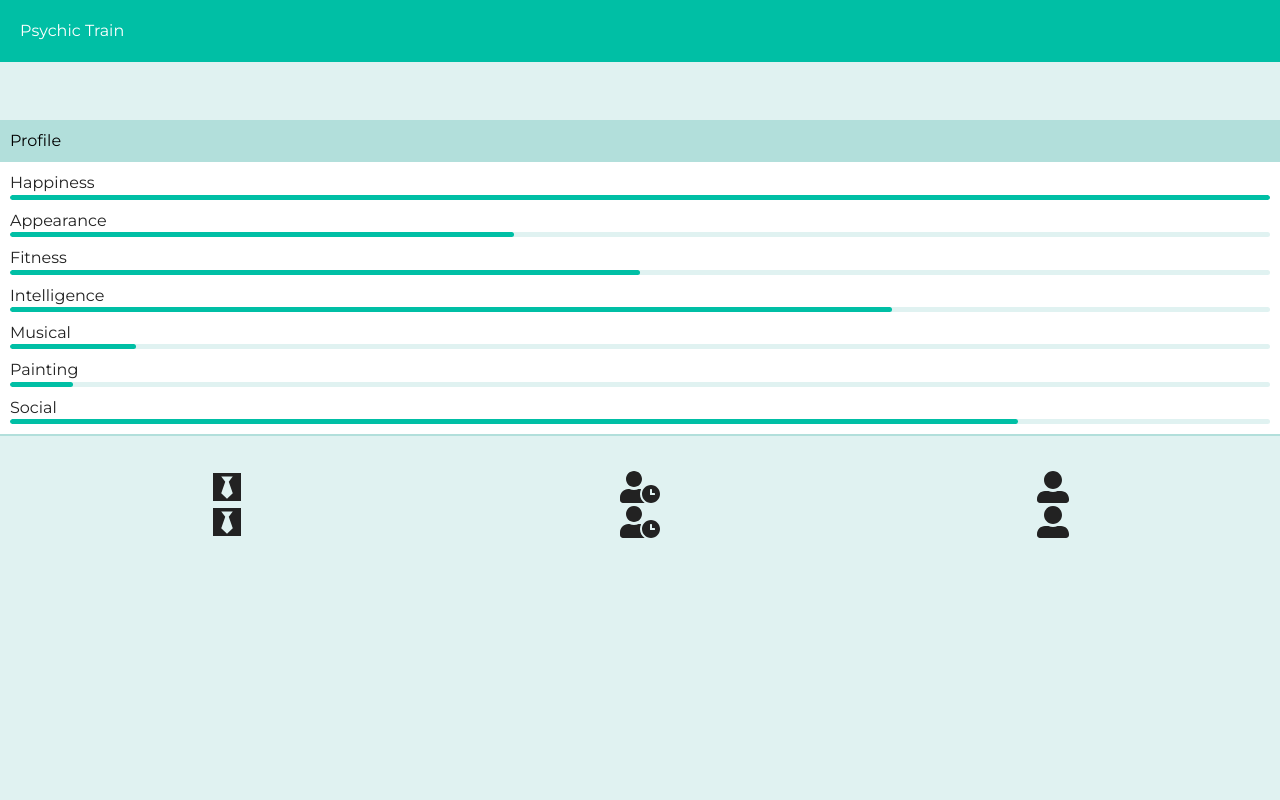
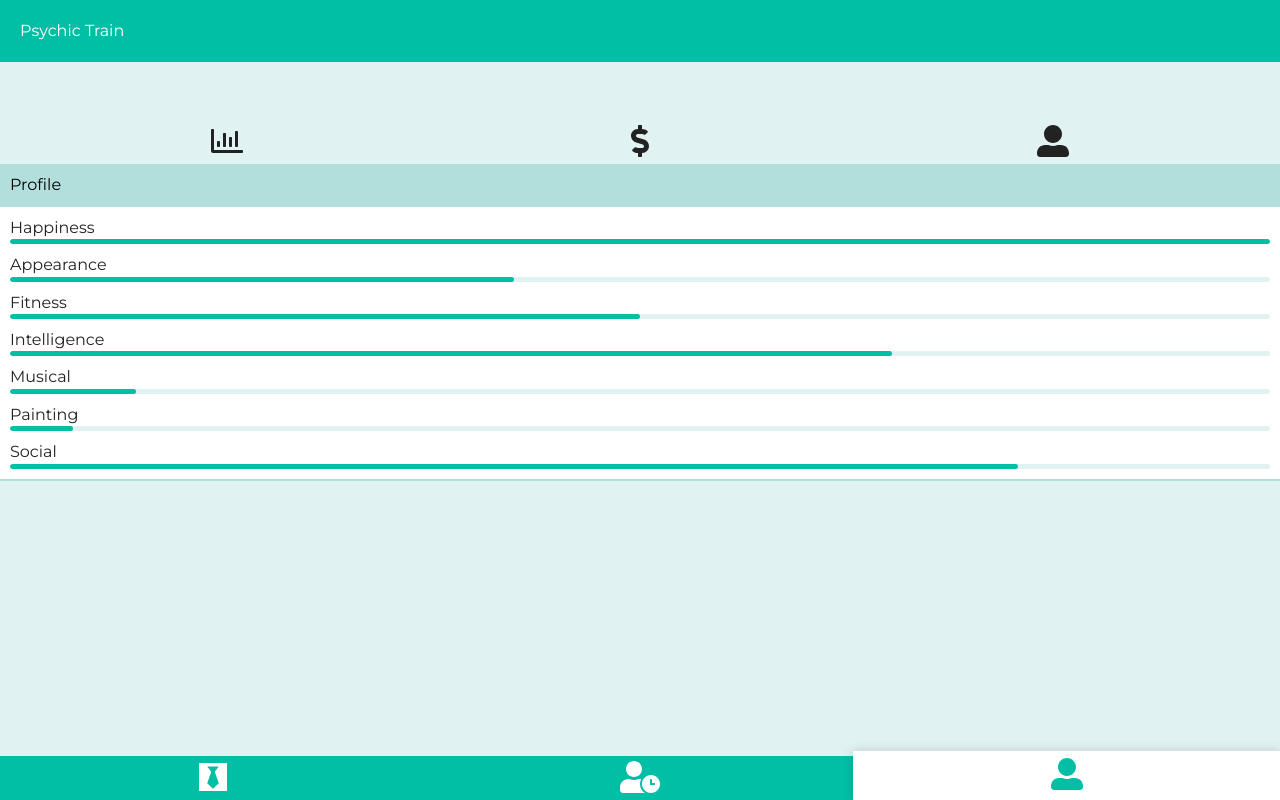
Before and after one commit to ciccibus/psychic-train, a website: page profile.html in a window 1280 px wide. Drawn offline with Linux system fonts and the light colour scheme.

Commit message:
fixed navigation

```diff
--- a/profile.html
+++ b/profile.html
@@ -51,7 +51,20 @@
         Psychic Train
     </header>
     <main class="u-container" style="margin-top: 100px;">
-
+        <div class="u-container--wide">
+            <ul class="u-clean-list u-flex u-flex--wrap">
+                <li class="c-button c-button--1-3">
+                    <a href="career.html"><i class="far fa-chart-bar fa-2x"></i> <span class="u-visually-hidden">Your
+                            stats</span></a>
+                </li>
+                <li class="c-button c-button--1-3">
+                    <a href="#"><i class="fas fa-dollar-sign fa-2x"></i> <span class="u-visually-hidden">Your finance</span></a>
+                </li>
+                <li class="c-button c-button--1-3">
+                    <a href="profile.html"><i class="fas fa-user-alt fa-2x"></i> <span class="u-visually-hidden">Profile</span></a>
+                </li>
+            </ul>
+        </div>
         <article class="c-card">
             <header class="c-card__header">Profile</header>
             <ul class="c-card__feed u-clean-list">
@@ -113,30 +126,24 @@
                 </li>
             </ul>
         </article>
-        <div class="u-container--wide">
-            <ul class="u-clean-list u-flex u-flex--wrap">
-                <li class="c-button c-button--1-3">
+
+    </main>
+    <footer>
+        <nav class="c-nav-bar u-container--wide">
+            <ul class="u-clean-list u-flex">
+                <li class="c-nav-bar__item c-button c-button--1-3">
                     <a href="career.html"><i class="fab fa-black-tie fa-2x"></i> <span class="u-visually-hidden">Carrer</span></a>
                 </li>
-                <li class="c-button c-button--1-3">
-                    <a href="#"><i class="fas fa-user-clock fa-2x"></i> <span class="u-visually-hidden">News year</span></a>
+                <li class="c-nav-bar__item c-button c-button--1-3">
+                    <a href="index.html"><i class="fas fa-user-clock fa-2x"></i> <span class="u-visually-hidden">News
+                            year</span></a>
                 </li>
-                <li class="c-button c-button--1-3">
-                    <a href="profile.html"><i class="fas fa-user-alt fa-2x"></i> <span class="u-visually-hidden">Profile</span></a>
-                </li>
-                <li class="c-button c-button--1-3">
-                    <a href="career.html"><i class="fab fa-black-tie fa-2x"></i> <span class="u-visually-hidden">Carrer</span></a>
-                </li>
-                <li class="c-button c-button--1-3">
-                    <a href="#"><i class="fas fa-user-clock fa-2x"></i> <span class="u-visually-hidden">News year</span></a>
-                </li>
-                <li class="c-button c-button--1-3">
+                <li class="c-nav-bar__item c-button c-nav-bar__item-priority c-button--1-3">
                     <a href="profile.html"><i class="fas fa-user-alt fa-2x"></i> <span class="u-visually-hidden">Profile</span></a>
                 </li>
             </ul>
-        </div>
-    </main>
-
+        </nav>
+    </footer>
     <script src="js/vendor/modernizr-3.6.0.min.js"></script>
     <script src="js/main.js"></script>
 
```
Also changed, not shown: career.html (+5 -4 lines).
